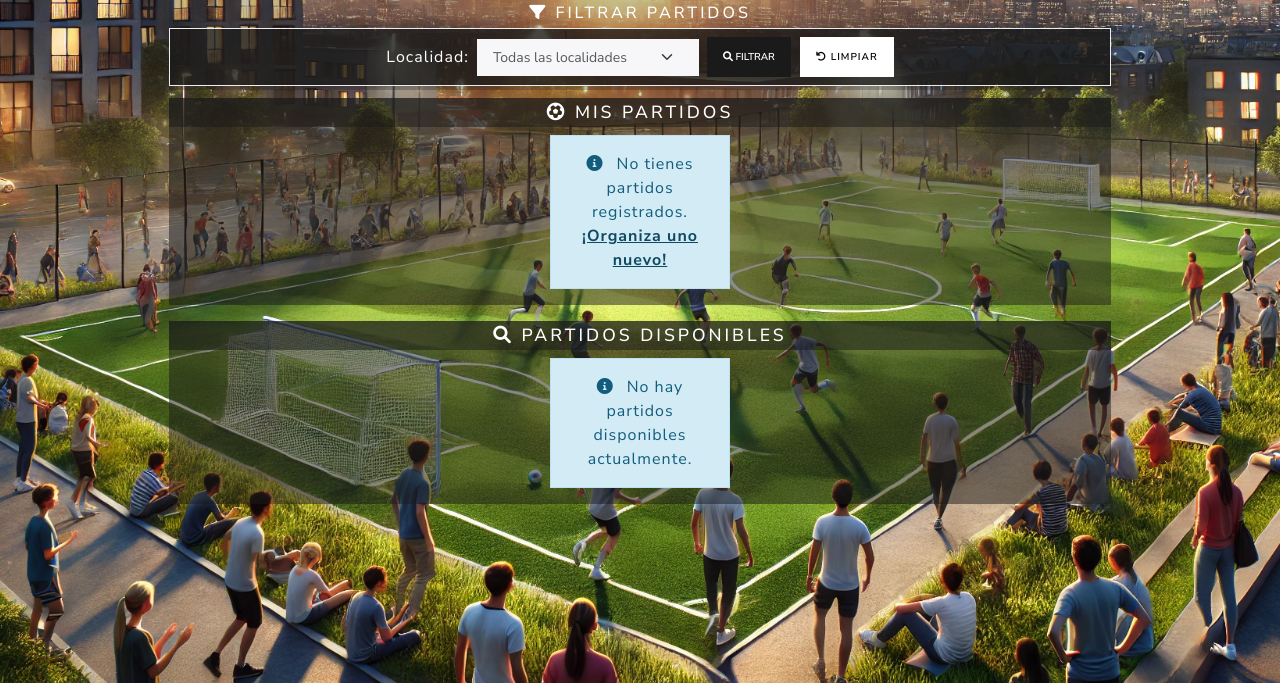
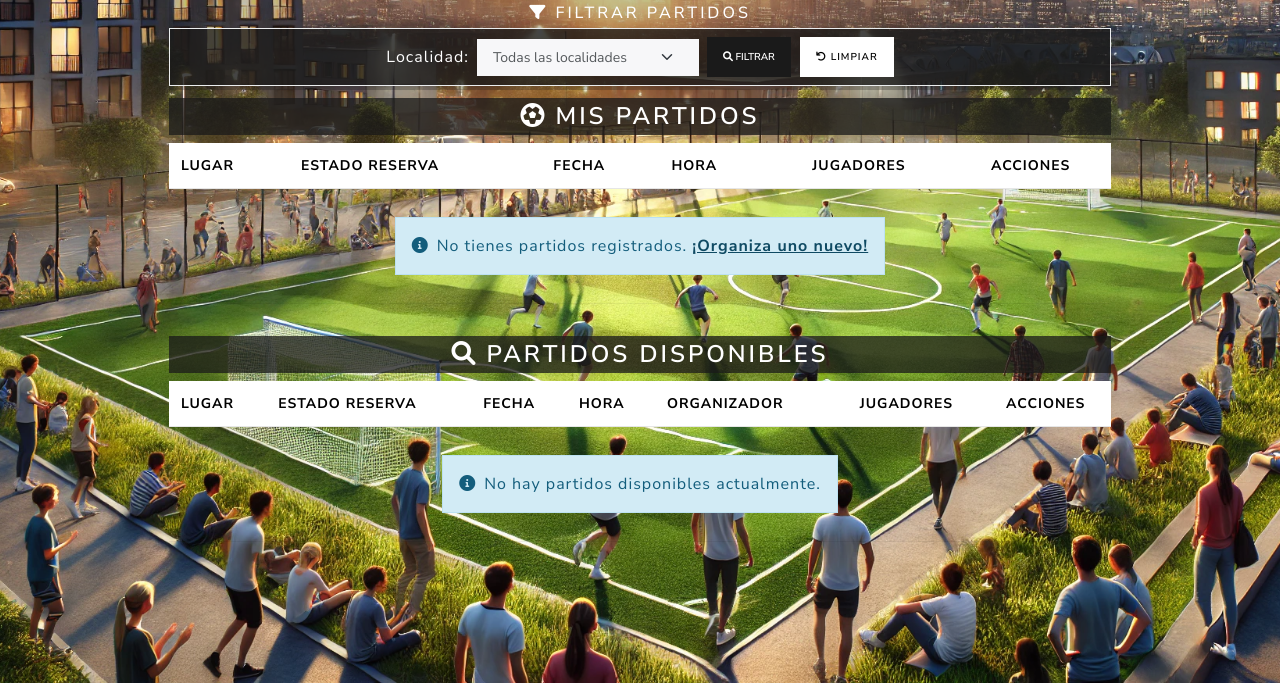
Before and after one commit to ever4ever-ing/nf1-m0d, a Flask app: page /dashboard in a window 1280 px wide. Shown: the part 117-800 px from the top of the page. Run offline with Flask 3, Linux system fonts and the light colour scheme; the visitor is signed in with stand-in values (Sample User, id 1); data that the repository does not hold is empty.

Commit message:
tabla original

```diff
--- a/flask_app/templates/dashboard.html
+++ b/flask_app/templates/dashboard.html
@@ -108,142 +108,120 @@
                 </form>
             </div>
         </div>        <!-- Mis Partidos -->
-        <div class="section-header py-1 mb-2 w-75 justify-content-center bg-primary bg-opacity-75">
-            <h3 class="section-title mb-0 text-white text-center w-100" style="font-size:1.1rem; font-weight:500;">
-                <i class="fas fa-futbol card-icon text-white"></i> Mis Partidos
+        <div class="section-header py-1 mb-2 w-75 bg-primary bg-opacity-75">
+            <h3 class="section-title mb-0 text-white text-center w-100">
+                <i class="fas fa-futbol me-2"></i>Mis Partidos
             </h3>
-        </div><!-- Partidos en tarjetas (vista principal) -->
-        <div class="row row-cols-1 row-cols-md-2 row-cols-lg-4 row-cols-xl-5 row-cols-xxl-6 g-2 mb-3 w-75 justify-content-center w-75 bg-opacity-50 bg-primary">
+        </div>
+        <div class="w-75 mb-3">
+            <div class="table-responsive">
+                <table class="table table-hover table-sm align-middle">
+                    <thead class="table-light">
+                        <tr>
+                            <th>Lugar</th>
+                            <th>Estado Reserva</th>
+                            <th>Fecha</th>
+                            <th>Hora</th>
+                            <th class="text-center">Jugadores</th>
+                            <th class="text-center">Acciones</th>
+                        </tr>
+                    </thead>
+                    <tbody>
                         {% for partido in mis_partidos %}
-            <div class="col d-flex justify-content-center">
-                <div class="card h-100 partido-card position-relative text-center">
-                    <!-- Indicador visual del estado de la reserva -->
-                    <div
-                        class="reserva-indicator {% if partido.id_reserva %}reserva-confirmada{% else %}reserva-sin-cancha{% endif %}">
-                    </div>                    <div class="card-body p-2">
-                        <h5 class="card-title mb-1" style="font-size:0.9rem; font-weight:600;">{{ partido.lugar }}</h5>
-
-                        <!-- Estado de la reserva -->
+                        <tr>
+                            <td>{{ partido.lugar }}</td>
+                            <td>
                                 {% if partido.id_reserva %}
-                        <div class="badge bg-success mb-1 w-100 text-start p-1" style="font-size:0.7rem;">
-                            <i class="fas fa-check-circle"></i> Cancha reservada
-                        </div>
+                                    <span class="badge bg-success"><i class="fas fa-check-circle me-1"></i>Cancha reservada</span>
                                     {% if partido.reserva_info %}
-                        <div class="mb-1 border-start border-success border-2 ps-1">
-                            <span class="d-block text-muted" style="font-size:0.75rem; line-height:1.1;">{{
-                                partido.reserva_info.recinto_nombre }}</span>
-                            <span class="d-block text-muted" style="font-size:0.75rem; line-height:1.1;">{{
-                                partido.reserva_info.cancha_nombre }}</span>
-                        </div>
+                                        <small class="d-block text-muted">{{ partido.reserva_info.recinto_nombre }}</small>
+                                        <small class="d-block text-muted">{{ partido.reserva_info.cancha_nombre }}</small>
                                     {% endif %}
                                 {% else %}
-                        <div class="badge bg-danger mb-1 w-100 text-start p-1" style="font-size:0.7rem;">
-                            <i class="fas fa-exclamation-circle"></i> Sin cancha
-                        </div>
+                                    <span class="badge bg-danger"><i class="fas fa-exclamation-circle me-1"></i>Sin cancha</span>
                                 {% endif %}
-
-                        <div class="d-flex flex-wrap mb-1" style="gap:5px;">
-                            <span class="badge bg-light text-dark" style="font-size:0.75rem;">
-                                <i class="fas fa-calendar" style="margin-right:3px;"></i>{{ partido.fecha_inicio.strftime('%d/%m/%Y') }}
-                            </span>
-                            <span class="badge bg-light text-dark" style="font-size:0.75rem;">
-                                <i class="fas fa-clock" style="margin-right:3px;"></i>{{ partido.fecha_inicio.strftime('%H:%M') }}
-                            </span>
-                        </div>
-
-                        <div class="info-row" style="font-size:0.8rem;"><i class="fas fa-user" style="margin-right:3px;"></i> <b>{{partido.organizador}}</b></div>
-                        <div class="info-row" style="font-size:0.8rem;"><i class="fas fa-users" style="margin-right:3px;"></i> {{ partido.participantes | length }} jugadores</div>
-
-                        <div class="d-flex justify-content-between mt-1 pt-1 border-top">
-                            <a href="{{ url_for('ver_partido', id=partido.id_partido) }}" class="btn btn-info btn-sm py-0" style="font-size:0.75rem;">
-                                <i class="fas fa-eye"></i>
+                            </td>
+                            <td>{{ partido.fecha_inicio.strftime('%d/%m/%Y') }}</td>
+                            <td>{{ partido.fecha_inicio.strftime('%H:%M') }}</td>
+                            <td class="text-center">{{ partido.participantes | length }}</td>
+                            <td class="text-center">
+                                <div class="btn-group btn-group-sm" role="group">
+                                    <a href="{{ url_for('ver_partido', id=partido.id_partido) }}" class="btn btn-info">
+                                        <i class="fas fa-eye"></i> <span class="d-none d-md-inline">Ver</span>
                                     </a>
-                            <div>
                                     {% if partido.id_organizador == session.usuario_id %}
                                     <a href="{{ url_for('editar_partido', id=partido.id_partido) }}"
-                                    class="btn btn-warning btn-sm py-0" style="font-size:0.75rem;">
-                                    <i class="fas fa-edit"></i>
+                                        class="btn btn-warning">
+                                        <i class="fas fa-edit"></i> <span class="d-none d-md-inline">Editar</span>
                                     </a>
                                     <a href="{{ url_for('eliminar_partido', id=partido.id_partido) }}"
-                                    class="btn btn-danger btn-sm py-0" style="font-size:0.75rem;"
+                                        class="btn btn-danger"
                                         onclick="return confirm('¿Estás seguro de querer eliminar este partido?')">
-                                    <i class="fas fa-trash"></i>
+                                        <i class="fas fa-trash"></i> <span class="d-none d-md-inline">Eliminar</span>
                                     </a>
                                     {% endif %}
                                 </div>
+                            </td>
+                        </tr>
+                        {% else %}
+                        <tr>
+                            <td colspan="6" class="text-center">
+                                <div class="alert alert-info d-inline-block my-3">
+                                    <i class="fas fa-info-circle me-2"></i>No tienes partidos registrados.
+                                    <a href="{{ url_for('nuevo_partido') }}" class="alert-link">¡Organiza uno nuevo!</a>
+                                </div>
+                            </td>
+                        </tr>
+                        {% endfor %}
+                    </tbody>
+                </table>
             </div>
         </div>
-                </div>
-            </div>
-            {% else %}
-            <div class="col-12 text-center">
-                <div class="alert alert-info d-inline-block">
-                    <i class="fas fa-info-circle me-2"></i> No tienes partidos registrados.
-                    <a href="{{ url_for('nuevo_partido') }}" class="alert-link">¡Organiza uno nuevo!</a>
-                </div>
-            </div>
-            {% endfor %}
-        </div>        <!-- Partidos disponibles -->
-        <div class="section-header py-1 mb-2 w-75 justify-content-center  bg-primary bg-opacity-75 ">
-            <h3 class="section-title mb-0 text-white text-center w-100" style="font-size:1.1rem; font-weight:500;">
-                <i class="fas fa-search card-icon"></i> Partidos Disponibles
+        <!-- Partidos disponibles -->
+        <div class="section-header py-1 mb-2 w-75 bg-primary bg-opacity-75">
+            <h3 class="section-title mb-0 text-white text-center w-100">
+                <i class="fas fa-search me-2"></i>Partidos Disponibles
             </h3>
         </div>
 
-        <div class="row row-cols-1 row-cols-md-2 row-cols-lg-4 row-cols-xl-5 row-cols-xxl-6 g-2 justify-content-center w-75 bg-opacity-50 bg-primary">
+        <div class="w-75 mb-3">
+            <div class="table-responsive">
+                <table class="table table-hover table-sm align-middle">
+                    <thead class="table-light">
+                        <tr>
+                            <th>Lugar</th>
+                            <th>Estado Reserva</th>
+                            <th>Fecha</th>
+                            <th>Hora</th>
+                            <th>Organizador</th>
+                            <th class="text-center">Jugadores</th>
+                            <th class="text-center">Acciones</th>
+                        </tr>
+                    </thead>
+                    <tbody>
                         {% for partido in partidos %}
-            <div class="col d-flex justify-content-center">
-                <div class="card h-100 partido-card position-relative text-center">
-                    <!-- Indicador visual del estado de la reserva -->
-                    <div
-                        class="reserva-indicator {% if partido.id_reserva %}reserva-confirmada{% else %}reserva-sin-cancha{% endif %}">
-                    </div>                    <div class="card-body p-2">
-                        <h5 class="card-title mb-1" style="font-size:0.9rem; font-weight:600;">{{ partido.lugar }}</h5>
-
-                        <!-- Estado de la reserva -->
+                        <tr>
+                            <td>{{ partido.lugar }}</td>
+                            <td>
                                 {% if partido.id_reserva %}
-                        <div class="badge bg-success mb-1 w-100 text-start p-1" style="font-size:0.7rem;">
-                            <i class="fas fa-check-circle"></i> Cancha reservada
-                        </div>
+                                    <span class="badge bg-success"><i class="fas fa-check-circle me-1"></i>Cancha reservada</span>
                                     {% if partido.reserva_info %}
-                        <div class="mb-1 border-start border-success border-2 ps-1">
-                            <span class="d-block text-muted" style="font-size:0.75rem; line-height:1.1;">{{
-                                partido.reserva_info.recinto_nombre }}</span>
-                            <span class="d-block text-muted" style="font-size:0.75rem; line-height:1.1;">{{
-                                partido.reserva_info.cancha_nombre }}</span>
-                        </div>
+                                        <small class="d-block text-muted">{{ partido.reserva_info.recinto_nombre }}</small>
+                                        <small class="d-block text-muted">{{ partido.reserva_info.cancha_nombre }}</small>
                                     {% endif %}
                                 {% else %}
-                        <div class="badge bg-danger mb-1 w-100 text-start p-1" style="font-size:0.7rem;">
-                            <i class="fas fa-exclamation-circle"></i> Sin cancha
-                        </div>
+                                    <span class="badge bg-danger"><i class="fas fa-exclamation-circle me-1"></i>Sin cancha</span>
                                 {% endif %}
-
-                        <div class="d-flex flex-wrap mb-1" style="gap:5px;">
-                            <span class="badge bg-light text-dark" style="font-size:0.75rem;">
-                                <i class="fas fa-calendar" style="margin-right:3px;"></i>{{ partido.fecha_inicio.strftime('%d/%m/%Y') }}
-                            </span>
-                            <span class="badge bg-light text-dark" style="font-size:0.75rem;">
-                                <i class="fas fa-clock" style="margin-right:3px;"></i>{{ partido.fecha_inicio.strftime('%H:%M') }}
-                            </span>
-                        </div>
-
-                        <div class="d-flex flex-wrap gap-2 mb-1">
-                            <div class="info-row" style="font-size:0.8rem;"><i class="fas fa-user" style="margin-right:3px;"></i>{{
-                                partido.organizador }}</div>
-                            {% if partido.localidad_nombre %}
-                            <div class="info-row" style="font-size:0.8rem;"><i class="fas fa-map-marker-alt" style="margin-right:3px;"></i>
-                                {{ partido.localidad_nombre }}</div>
-                            {% endif %}
-                        </div>
-                        <div class="info-row" style="font-size:0.8rem;"><i class="fas fa-users" style="margin-right:3px;"></i> {{ partido.participantes | length
-                            }} jugadores</div>
-
-                        <div class="d-flex justify-content-between mt-1 pt-1 border-top">
-                            <a href="{{ url_for('ver_partido', id=partido.id_partido) }}" class="btn btn-info btn-sm py-0" style="font-size:0.75rem;">
-                                <i class="fas fa-eye"></i>
+                            </td>
+                            <td>{{ partido.fecha_inicio.strftime('%d/%m/%Y') }}</td>
+                            <td>{{ partido.fecha_inicio.strftime('%H:%M') }}</td>
+                            <td>{{ partido.organizador }}</td>
+                            <td class="text-center">{{ partido.participantes | length }}</td>
+                            <td class="text-center">
+                                <div class="btn-group btn-group-sm" role="group">
+                                    <a href="{{ url_for('ver_partido', id=partido.id_partido) }}" class="btn btn-info">
+                                        <i class="fas fa-eye"></i> <span class="d-none d-md-inline">Ver</span>
                                     </a>
-                            <div>
                                     {% set ya_unido = false %}
                                     {% for p in partido.participantes %}
                                         {% if p.id_usuario == session.usuario_id %}
@@ -255,29 +233,35 @@
                                         <form action="{{ url_for('unirse') }}" method="POST" class="d-inline">
                                             <input type="hidden" name="id_partido" value="{{ partido.id_partido }}">
                                             <input type="hidden" name="id_usuario" value="{{ session.usuario_id }}">
-                                    <button type="submit" class="btn btn-success btn-sm py-0" style="font-size:0.75rem;">
-                                        <i class="fas fa-user-plus"></i>
+                                            <button type="submit" class="btn btn-success">
+                                                <i class="fas fa-user-plus"></i> <span class="d-none d-md-inline">Unirse</span>
                                             </button>
                                         </form>
                                     {% else %}
-                                <span class="badge bg-secondary" style="font-size:0.7rem;">Ya unido</span>
+                                        <button type="button" class="btn btn-secondary disabled">
+                                            <i class="fas fa-check"></i> <span class="d-none d-md-inline">Ya unido</span>
+                                        </button>
                                     {% endif %}
                                 </div>
-                        </div>
-                    </div>
-                </div>
-            </div> {% else %}
-            <div class="col-12 text-center">
-                <div class="alert alert-info d-inline-block">
+                            </td>
+                        </tr>
+                        {% else %}
+                        <tr>
+                            <td colspan="8" class="text-center">
+                                <div class="alert alert-info d-inline-block my-3">
                                     {% if id_localidad != 0 %}
-                    <i class="fas fa-info-circle me-2"></i> No hay partidos disponibles en la localidad seleccionada.
+                                    <i class="fas fa-info-circle me-2"></i>No hay partidos disponibles en la localidad seleccionada.
                                     <a href="{{ url_for('dashboard') }}" class="alert-link">Ver todos los partidos</a>
                                     {% else %}
-                    <i class="fas fa-info-circle me-2"></i> No hay partidos disponibles actualmente.
+                                    <i class="fas fa-info-circle me-2"></i>No hay partidos disponibles actualmente.
                                     {% endif %}
                                 </div>
+                            </td>
+                        </tr>
+                        {% endfor %}
+                    </tbody>
+                </table>
             </div>
-            {% endfor %}
         </div>
     </div>
 
```
Lines whose indentation alone changed are shown as unchanged.
